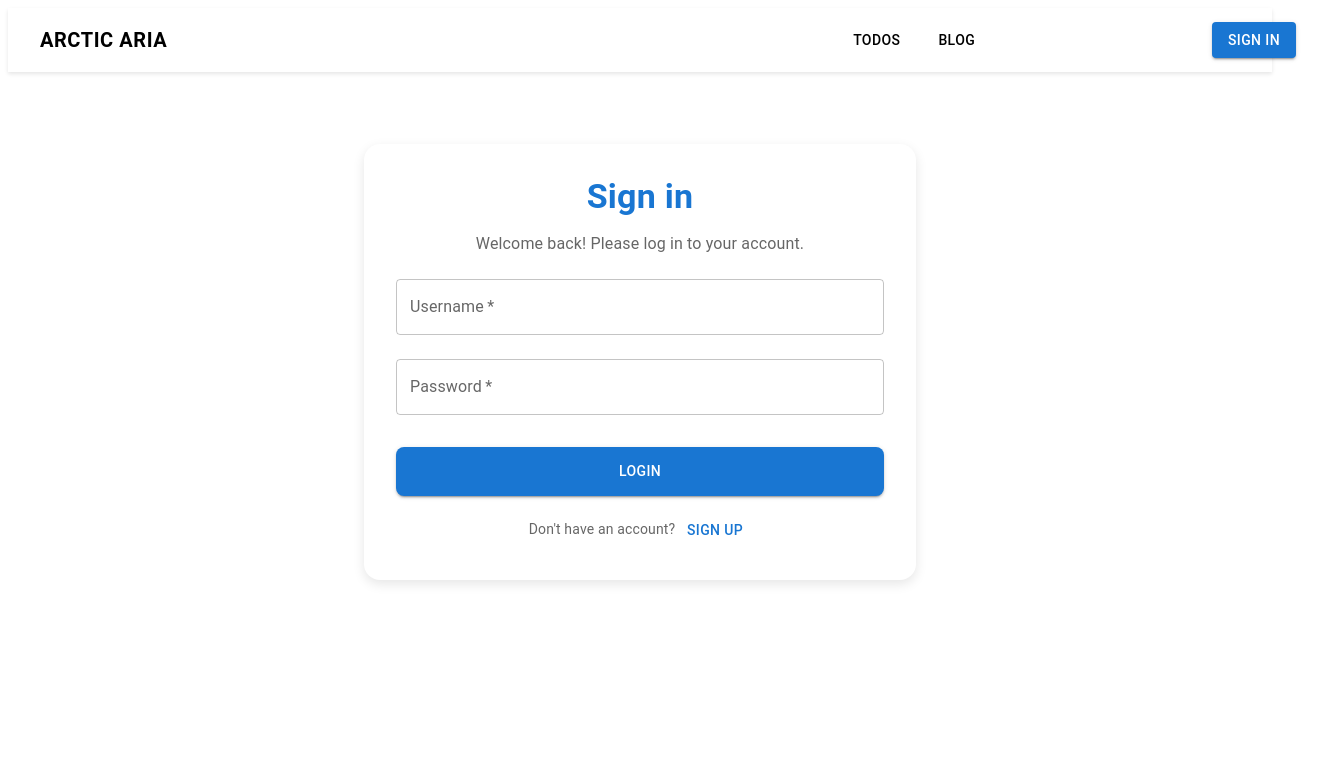
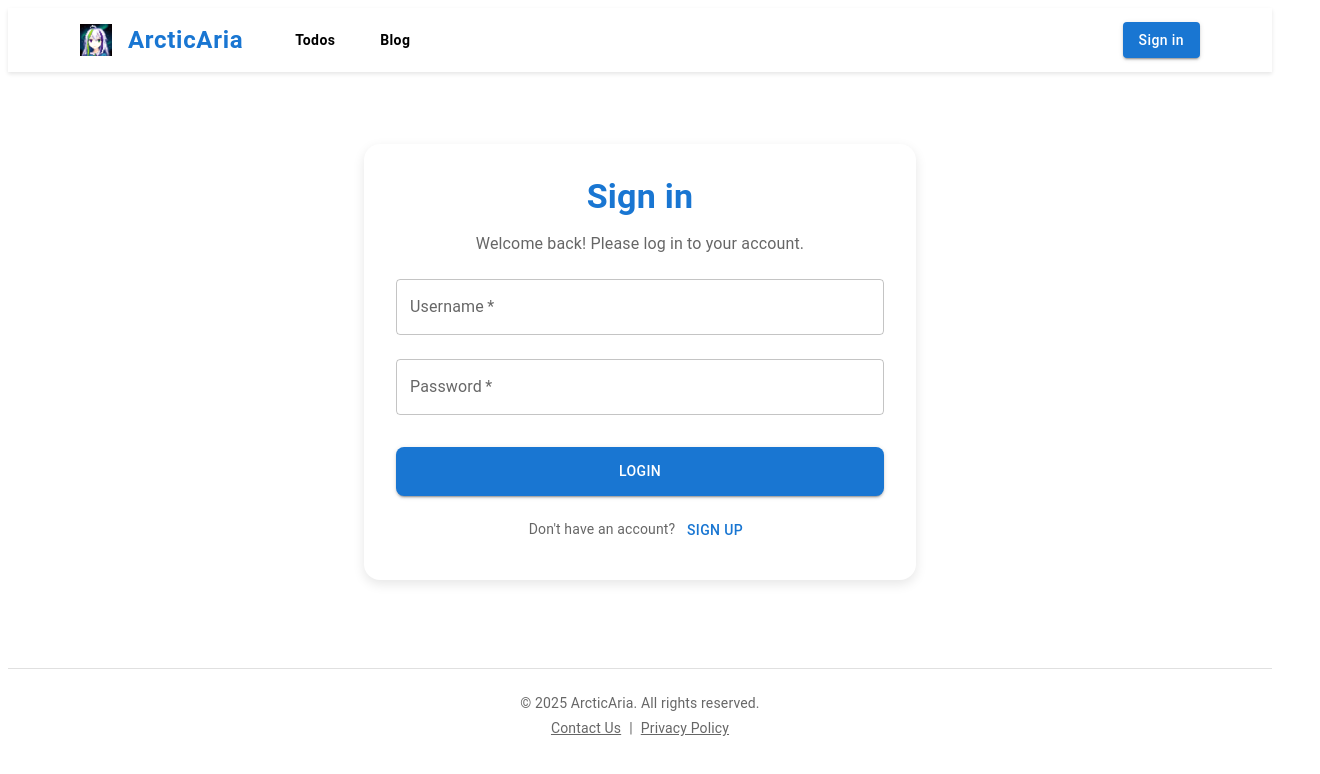
Before and after one commit to purinliang/ArcticAria, a React (Vite) app in the folder client/: page /login in a window 1280 px wide. Shown: the top 774 px of the page, 1320 px wide, since content can reach past the window. Built offline with nearby package versions, Linux system fonts and the light colour scheme; no server answers.

Commit message:
update footer

```diff
--- a/client/src/App.jsx
+++ b/client/src/App.jsx
@@ -1,7 +1,7 @@
 import { useState, useEffect } from 'react';
 import { Routes, Route, useNavigate } from 'react-router-dom';
 import { jwtDecode } from 'jwt-decode';
-import { AppBar, Toolbar, Button, Typography, Box } from '@mui/material';
+import { AppBar, Toolbar, Button, Typography, Box, Divider, Link } from '@mui/material';
 import RegisterPage from './pages/RegisterPage';
 import LoginPage from './pages/LoginPage';
 import TodoPage from './pages/TodoPage';
@@ -23,40 +23,43 @@ function App() {
   };
 
   return (
-    <Box sx={{ flexGrow: 1 }}>
+    <Box>
       <AppBar position="static" sx={{ bgcolor: 'white', color: 'black', boxShadow: '0 2px 4px rgba(0,0,0,0.1)' }}>
-        <Toolbar sx={{ maxWidth: '1280px', width: '100%', mx: 'auto' }}>
-          {/* Logo/App Name */}
-          <Typography variant="h6" component="div" sx={{ flexGrow: 1, fontWeight: 'bold' }}>
-            <Button onClick={() => navigate('/')} color="inherit" sx={{ fontWeight: 'bold', fontSize: '1.25rem' }}>
-              Arctic Aria
-            </Button>
-          </Typography>
+        <Toolbar sx={{ maxWidth: '1120px', width: '100%', mx: 'auto' }}>
+          {/* Logo and App Name */}
+          <Box sx={{ display: 'flex', alignItems: 'center' }}>
+            <img src="/arctic_aria.svg" alt="Arctic Aria Logo" style={{ height: '32px', marginRight: '8px' }} />
+            <Typography variant="h6" component="div" sx={{ fontWeight: 'bold' }}>
+              <Button onClick={() => navigate('/')} color="primary" sx={{ fontWeight: 'bold', fontSize: '1.5rem', textTransform: 'none' }}>
+                ArcticAria
+              </Button>
+            </Typography>
+          </Box>
 
           {/* Navigation Links */}
-          <Box sx={{ flexGrow: 1, display: 'flex', justifyContent: 'center', gap: 2 }}>
-            <Button onClick={() => navigate('/todos')} color="inherit">
+          <Box sx={{ flexGrow: 1, display: 'flex', alignItems: 'center', ml: 4, gap: 2 }}>
+            <Button onClick={() => navigate('/todos')} color="inherit" sx={{ fontWeight: 'bold', textTransform: 'none' }}>
               Todos
             </Button>
-            <Button onClick={() => navigate('/blog')} color="inherit">
+            <Button onClick={() => navigate('/blog')} color="inherit" sx={{ fontWeight: 'bold', textTransform: 'none' }}>
               Blog
             </Button>
           </Box>
 
-          {/* Auth buttons or user info */}
-          <Box sx={{ display: 'flex', alignItems: 'center', gap: 1 }}>
+          {/* Auth buttons or user info. Fixed width to prevent CLS. */}
+          <Box sx={{ minWidth: '160px', display: 'flex', justifyContent: 'flex-end', alignItems: 'center', gap: 1 }}>
             {isLoggedIn ? (
               <>
                 <Typography variant="body1" component="span" sx={{ mr: 1, fontWeight: 'medium' }}>
                   {username}
                 </Typography>
-                <Button variant="contained" color="error" onClick={handleLogout}>
+                <Button variant="contained" color="error" onClick={handleLogout} sx={{ textTransform: 'none' }}>
                   Sign out
                 </Button>
               </>
             ) : (
               <>
-                <Button variant="contained" color="primary" onClick={() => navigate('/login')}>
+                <Button variant="contained" color="primary" onClick={() => navigate('/login')} sx={{ textTransform: 'none' }}>
                   Sign in
                 </Button>
               </>
@@ -66,7 +69,7 @@ function App() {
       </AppBar>
 
       {/* Main content routes */}
-      <Box component="main" sx={{ p: 3, maxWidth: '1280px', mx: 'auto' }}>
+      <Box component="main" sx={{ p: 3, mb: 8, maxWidth: '960px', mx: 'auto' }}>
         <Routes>
           <Route path="/" element={<TodoPage />} />
           <Route path="/register" element={<RegisterPage />} />
@@ -77,6 +80,23 @@ function App() {
           <Route path="/blog" element={<BlogPage />} />
         </Routes>
       </Box>
+
+      {/* Footer */}
+      <Divider sx={{ mb: 1 }} />
+      <Box component="footer" sx={{ p: 2, maxWidth: '1120px', mx: 'auto', textAlign: 'center' }}>
+        <Typography variant="body2" color="text.secondary" gutterBottom>
+          &copy; {new Date().getFullYear()} ArcticAria. All rights reserved.
+        </Typography>
+        <Typography variant="body2" color="text.secondary">
+          <Link href="mailto:purinliang@gmail.com" color="inherit" sx={{ mr: 1 }}>
+            Contact Us
+          </Link>
+          |
+          <Link href="#" color="inherit" sx={{ ml: 1 }}>
+            Privacy Policy
+          </Link>
+        </Typography>
+      </Box>
     </Box>
   );
 }
```
